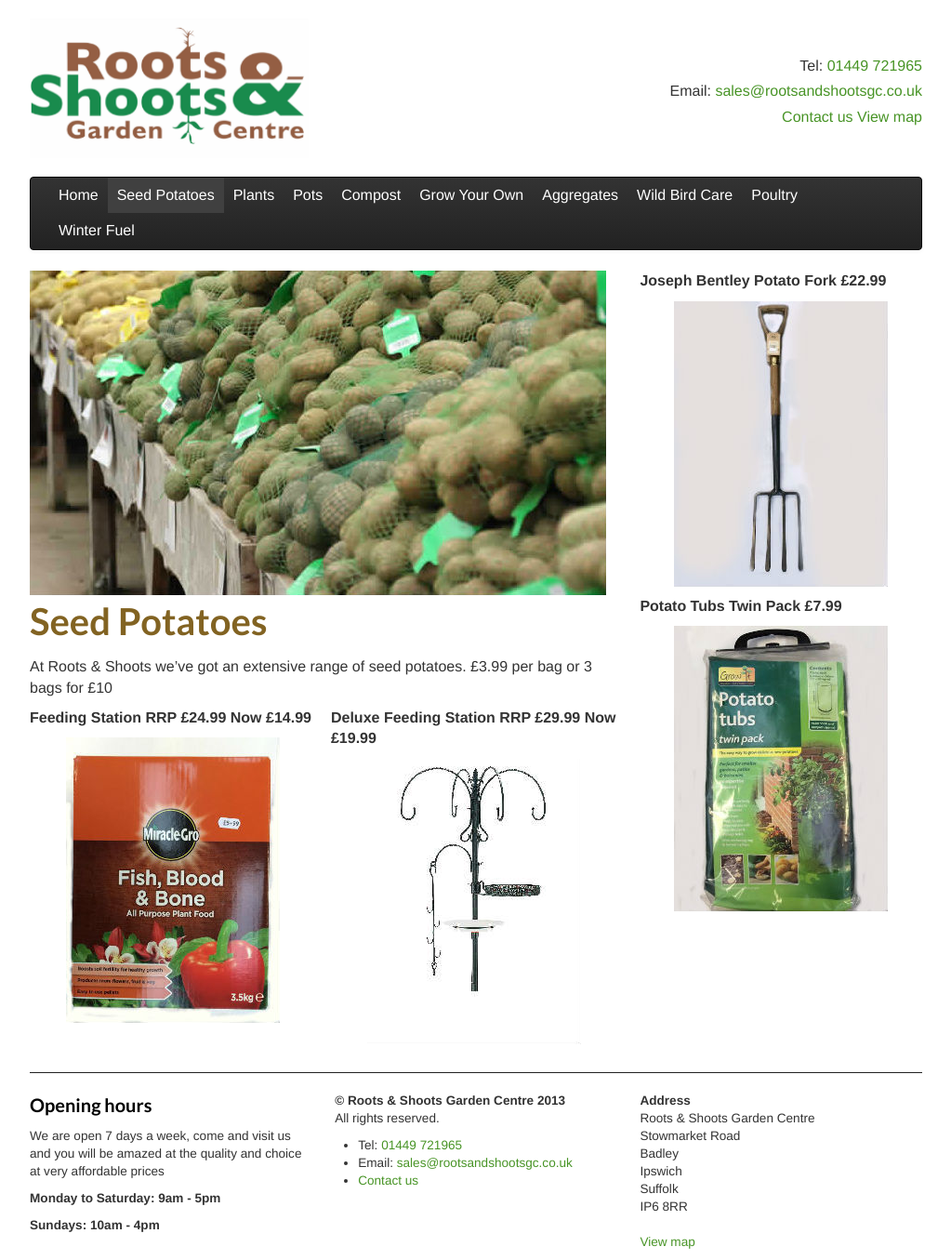
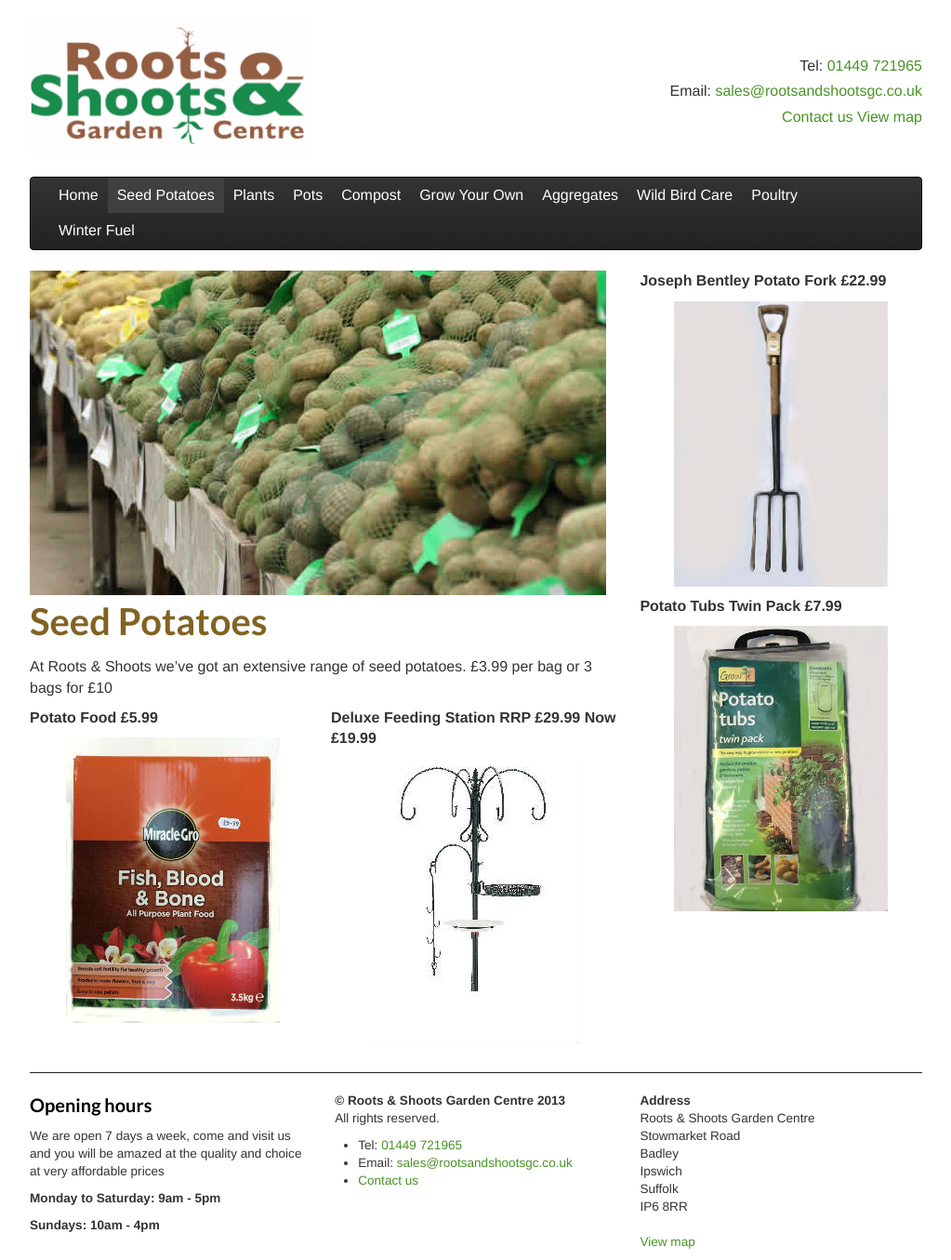
Before and after one commit to RootsShoots/site, a Jekyll site: the page built from seed-potatoes.md, in a window 1280 px wide. Shown: the whole page at 93% size, without its empty margins (128-1151 px from the left). Built offline with Jekyll 4.4.1, drawn with Linux system fonts in a browser that asks for light colours; nearby versions of some CDN libraries.

Commit message:
potato food

```diff
--- a/seed-potatoes.md
+++ b/seed-potatoes.md
@@ -15,8 +15,8 @@ At Roots & Shoots we've got an extensive range of seed potatoes. £3.99 per bag
 
 <div class="row-fluid">
     <div class="span6">
-        <p><b>Feeding Station RRP £24.99 Now £14.99</b></p>
-        <p><center><img src="img/potatofood.jpg" alt="Feeding Station" /></center></p>
+        <p><b>Potato Food £5.99</b></p>
+        <p><center><img src="img/potatofood.jpg" alt="PotatoFeed" /></center></p>
     </div>
     <div class="span6">
         <p><b>Deluxe Feeding Station RRP £29.99 Now £19.99 </b></p>
```
